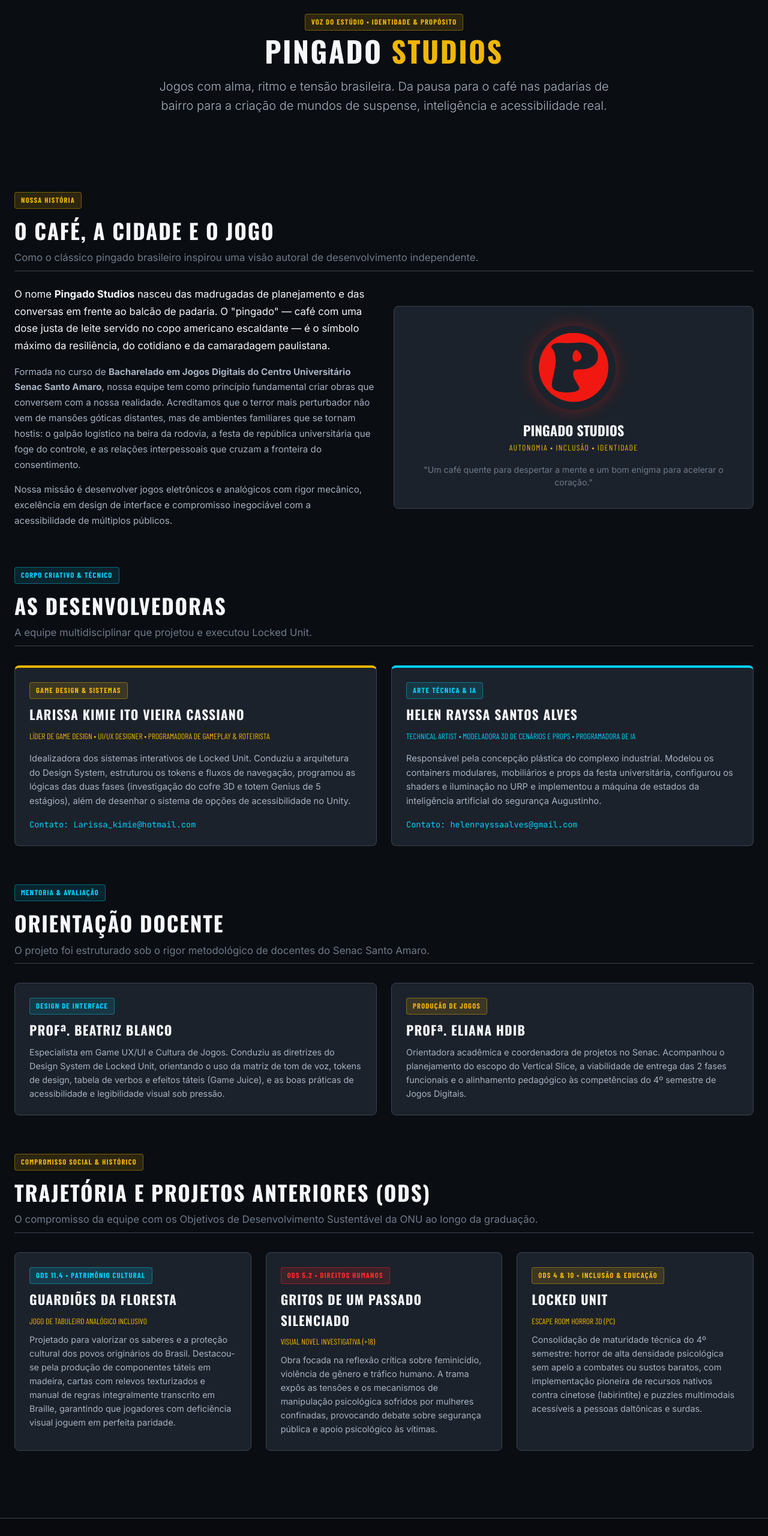
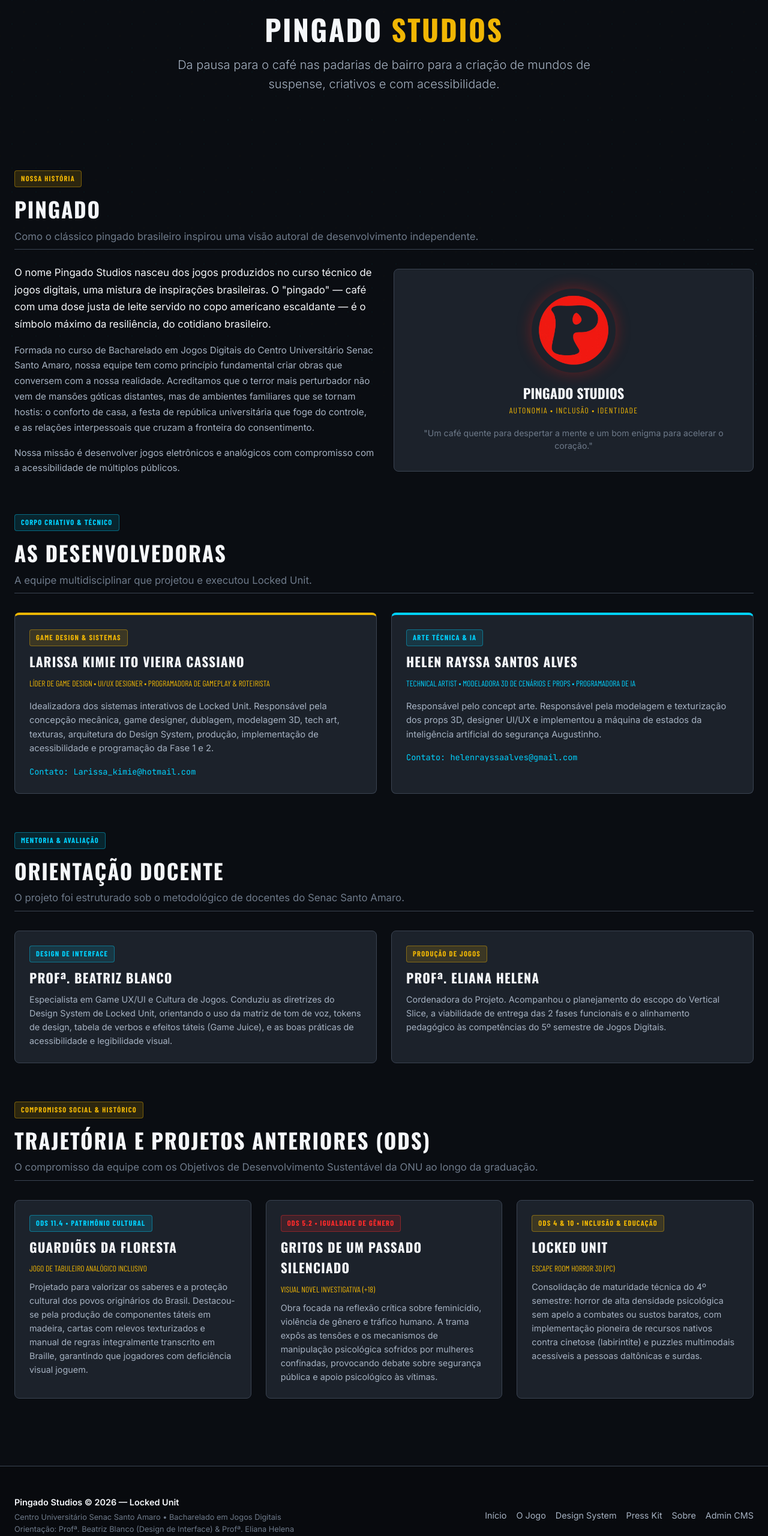
Before and after one commit to Lariikimie/Locked-Unit-Design-System, a plain HTML site: page sobre.html in a window 1280 px wide. Shown: the part 140-2700 px from the top of the page at 60% size. Drawn offline with nearby package versions, Linux system fonts and the light colour scheme; a web font is replaced by a local one.

Commit message:
chore(cms): atualizacao visual de sobre.html via Pingado Builder

```diff
--- a/sobre.html
+++ b/sobre.html
@@ -1,13 +1,12 @@
 <!DOCTYPE html>
-<html lang="pt-BR">
-<head>
+<html lang="pt-BR"><head>
   <meta charset="UTF-8">
   <meta name="viewport" content="width=device-width, initial-scale=1.0">
   <title>Sobre o Estúdio — Pingado Studios | Locked Unit</title>
   <meta name="description" content="Conheça a história da Pingado Studios, o perfil das desenvolvedoras Larissa Kimie e Helen Alves, as orientadoras acadêmicas e os projetos anteriores focados em ODS.">
   <link rel="icon" type="image/png" href="assets/img/logo-pingado.png">
   <link rel="stylesheet" href="assets/css/style.css">
-</head>
+<style></style></head>
 <body>
 
   <!-- CABEÇALHO & NAVEGAÇÃO -->
@@ -46,48 +45,33 @@
 
     <!-- HERO DO SOBRE -->
     <section class="hero-section" style="padding-top: var(--space-5);">
-      <div class="voice-badge voice-estudio">Voz do Estúdio • Identidade & Propósito</div>
-      <h1 class="hero-title">PINGADO <span>STUDIOS</span></h1>
-      <p class="hero-tagline">
-        Jogos com alma, ritmo e tensão brasileira. Da pausa para o café nas padarias de bairro para a criação de mundos de suspense,
-        inteligência e acessibilidade real.
-      </p>
+
+      <h1 class="hero-title">PINGADO <span class="">STUDIOS</span></h1>
+      <p class="hero-tagline">Da pausa para o café nas padarias de bairro para a criação de mundos de suspense, criativos e com acessibilidade.</p>
     </section>
 
     <!-- ORIGEM E FILOSOFIA -->
-    <section style="margin: var(--space-6) 0;">
+    <section style="margin: var(--space-6) 0;" class="">
       <div class="section-header">
         <div class="voice-badge voice-estudio">Nossa História</div>
-        <h2 class="section-title">O Café, a Cidade e o Jogo</h2>
+        <h2 class="section-title">Pingado</h2>
         <p class="section-desc">Como o clássico pingado brasileiro inspirou uma visão autoral de desenvolvimento independente.</p>
       </div>
 
-      <div style="display: grid; grid-template-columns: repeat(auto-fit, minmax(320px, 1fr)); gap: var(--space-5); align-items: center;">
-        <div>
-          <p style="margin-bottom: var(--space-3); color: var(--color-text-high); font-size: 1.05rem; line-height: 1.7;">
-            O nome <strong>Pingado Studios</strong> nasceu das madrugadas de planejamento e das conversas em frente ao balcão de padaria.
-            O "pingado" — café com uma dose justa de leite servido no copo americano escaldante — é o símbolo máximo da resiliência,
-            do cotidiano e da camaradagem paulistana.
-          </p>
-          <p style="margin-bottom: var(--space-3); color: var(--color-text-medium); font-size: 0.95rem; line-height: 1.7;">
-            Formada no curso de <strong>Bacharelado em Jogos Digitais do Centro Universitário Senac Santo Amaro</strong>, nossa equipe tem como
-            princípio fundamental criar obras que conversem com a nossa realidade. Acreditamos que o terror mais perturbador não vem de mansões góticas distantes,
-            mas de ambientes familiares que se tornam hostis: o galpão logístico na beira da rodovia, a festa de república universitária que foge do controle,
-            e as relações interpessoais que cruzam a fronteira do consentimento.
-          </p>
-          <p style="color: var(--color-text-medium); font-size: 0.95rem; line-height: 1.7;">
-            Nossa missão é desenvolver jogos eletrônicos e analógicos com rigor mecânico, excelência em design de interface e compromisso inegociável
-            com a acessibilidade de múltiplos públicos.
-          </p>
+      <div style="display: grid; grid-template-columns: repeat(auto-fit, minmax(320px, 1fr)); gap: var(--space-5); align-items: center;" class="">
+        <div class="">
+          <p style="margin-bottom: var(--space-3); color: var(--color-text-high); font-size: 1.05rem; line-height: 1.7;" class="">O nome Pingado Studios nasceu dos jogos produzidos no curso técnico de jogos digitais, uma mistura de inspirações brasileiras. O "pingado" — café com uma dose justa de leite servido no copo americano escaldante — é o símbolo máximo da resiliência, do cotidiano brasileiro.</p>
+          <p style="margin-bottom: var(--space-3); color: var(--color-text-medium); font-size: 0.95rem; line-height: 1.7;" class="">Formada no curso de Bacharelado em Jogos Digitais do Centro Universitário Senac Santo Amaro, nossa equipe tem como princípio fundamental criar obras que conversem com a nossa realidade. Acreditamos que o terror mais perturbador não vem de mansões góticas distantes, mas de ambientes familiares que se tornam hostis: o conforto de casa, a festa de república universitária que foge do controle, e as relações interpessoais que cruzam a fronteira do consentimento.</p>
+          <p style="color: var(--color-text-medium); font-size: 0.95rem; line-height: 1.7;" class="">Nossa missão é desenvolver jogos eletrônicos e analógicos com compromisso com a acessibilidade de múltiplos públicos.</p>
         </div>
 
-        <div style="text-align: center; background: var(--color-surface-container); border: 1px solid var(--color-border-metal); border-radius: var(--radius-md); padding: var(--space-5);">
-          <img src="assets/img/logo-pingado.png" alt="Pingado Studios Emblema" style="width: 140px; margin: 0 auto var(--space-3); border-radius: 50%; box-shadow: 0 0 25px rgba(240, 26, 18, 0.35);">
-          <h3 style="font-family: var(--font-heading); font-size: 1.4rem; text-transform: uppercase; color: var(--color-text-high);">Pingado Studios</h3>
-          <p style="font-size: 0.85rem; color: var(--color-hazard-yellow); font-family: var(--font-hud); letter-spacing: 0.1em; text-transform: uppercase;">
+        <div style="text-align: center; background: var(--color-surface-container); border: 1px solid var(--color-border-metal); border-radius: var(--radius-md); padding: var(--space-5);" class="">
+          <img src="assets/img/logo-pingado.png" alt="Pingado Studios Emblema" style="width: 140px; margin: 0 auto var(--space-3); border-radius: 50%; box-shadow: 0 0 25px rgba(240, 26, 18, 0.35);" class="">
+          <h3 style="font-family: var(--font-heading); font-size: 1.4rem; text-transform: uppercase; color: var(--color-text-high);" class="">Pingado Studios</h3>
+          <p style="font-size: 0.85rem; color: var(--color-hazard-yellow); font-family: var(--font-hud); letter-spacing: 0.1em; text-transform: uppercase;" class="">
             Autonomia • Inclusão • Identidade
           </p>
-          <p style="font-size: 0.88rem; color: var(--color-text-muted); margin-top: var(--space-3); line-height: 1.5;">
+          <p style="font-size: 0.88rem; color: var(--color-text-muted); margin-top: var(--space-3); line-height: 1.5;" class="">
             "Um café quente para despertar a mente e um bom enigma para acelerar o coração."
           </p>
         </div>
@@ -95,9 +79,9 @@
     </section>
 
     <!-- AS DESENVOLVEDORAS -->
-    <section style="margin: var(--space-7) 0;">
+    <section style="margin: var(--space-7) 0;" class="">
       <div class="section-header">
-        <div class="voice-badge voice-manual">Corpo Criativo & Técnico</div>
+        <div class="voice-badge voice-manual">Corpo Criativo &amp; Técnico</div>
         <h2 class="section-title">As Desenvolvedoras</h2>
         <p class="section-desc">A equipe multidisciplinar que projetou e executou Locked Unit.</p>
       </div>
@@ -105,32 +89,26 @@
       <div class="cards-grid">
         <!-- LARISSA -->
         <div class="card" style="border-top: 4px solid var(--color-hazard-yellow);">
-          <div class="voice-badge voice-estudio">Game Design & Sistemas</div>
+          <div class="voice-badge voice-estudio">Game Design &amp; Sistemas</div>
           <h3 class="card-title">Larissa Kimie Ito Vieira Cassiano</h3>
-          <p style="font-size: 0.85rem; color: var(--color-hazard-yellow); font-family: var(--font-hud); text-transform: uppercase; margin-bottom: var(--space-3);">
-            Líder de Game Design • UI/UX Designer • Programadora de Gameplay & Roteirista
+          <p style="font-size: 0.85rem; color: var(--color-hazard-yellow); font-family: var(--font-hud); text-transform: uppercase; margin-bottom: var(--space-3);" class="">
+            Líder de Game Design • UI/UX Designer • Programadora de Gameplay &amp; Roteirista
           </p>
-          <p style="font-size: 0.92rem; color: var(--color-text-medium); line-height: 1.6; margin-bottom: var(--space-3);">
-            Idealizadora dos sistemas interativos de Locked Unit. Conduziu a arquitetura do Design System, estruturou os tokens e fluxos de navegação,
-            programou as lógicas das duas fases (investigação do cofre 3D e totem Genius de 5 estágios), além de desenhar o sistema de opções de acessibilidade no Unity.
-          </p>
-          <p style="font-size: 0.85rem; font-family: var(--font-code); color: var(--color-primary-cyan);">
+          <p style="font-size: 0.92rem; color: var(--color-text-medium); line-height: 1.6; margin-bottom: var(--space-3);" class="">Idealizadora dos sistemas interativos de Locked Unit. Responsável pela concepção mecânica, game designer, dublagem, modelagem 3D, tech art, texturas, arquitetura do Design System, produção, implementação de acessibilidade e programação da Fase 1 e 2.</p>
+          <p style="font-size: 0.85rem; font-family: var(--font-code); color: var(--color-primary-cyan);" class="">
             Contato: Larissa_kimie@hotmail.com
           </p>
         </div>
 
         <!-- HELEN -->
         <div class="card" style="border-top: 4px solid var(--color-primary-cyan);">
-          <div class="voice-badge voice-manual">Arte Técnica & IA</div>
+          <div class="voice-badge voice-manual">Arte Técnica &amp; IA</div>
           <h3 class="card-title">Helen Rayssa Santos Alves</h3>
-          <p style="font-size: 0.85rem; color: var(--color-primary-cyan); font-family: var(--font-hud); text-transform: uppercase; margin-bottom: var(--space-3);">
+          <p style="font-size: 0.85rem; color: var(--color-primary-cyan); font-family: var(--font-hud); text-transform: uppercase; margin-bottom: var(--space-3);" class="">
             Technical Artist • Modeladora 3D de Cenários e Props • Programadora de IA
           </p>
-          <p style="font-size: 0.92rem; color: var(--color-text-medium); line-height: 1.6; margin-bottom: var(--space-3);">
-            Responsável pela concepção plástica do complexo industrial. Modelou os containers modulares, mobiliários e props da festa universitária,
-            configurou os shaders e iluminação no URP e implementou a máquina de estados da inteligência artificial do segurança Augustinho.
-          </p>
-          <p style="font-size: 0.85rem; font-family: var(--font-code); color: var(--color-primary-cyan);">
+          <p style="font-size: 0.92rem; color: var(--color-text-medium); line-height: 1.6; margin-bottom: var(--space-3);" class="">Responsável pelo concept arte. Responsável pela modelagem e texturização dos props 3D, designer UI/UX e implementou a máquina de estados da inteligência artificial do segurança Augustinho.</p>
+          <p style="font-size: 0.85rem; font-family: var(--font-code); color: var(--color-primary-cyan);" class="">
             Contato: helenrayssaalves@gmail.com
           </p>
         </div>
@@ -138,39 +116,32 @@
     </section>
 
     <!-- ORIENTAÇÃO ACADÊMICA SENAC -->
-    <section style="margin: var(--space-7) 0;">
+    <section style="margin: var(--space-7) 0;" class="">
       <div class="section-header">
-        <div class="voice-badge voice-manual">Mentoria & Avaliação</div>
+        <div class="voice-badge voice-manual">Mentoria &amp; Avaliação</div>
         <h2 class="section-title">Orientação Docente</h2>
-        <p class="section-desc">O projeto foi estruturado sob o rigor metodológico de docentes do Senac Santo Amaro.</p>
+        <p class="section-desc">O projeto foi estruturado sob o metodológico de docentes do Senac Santo Amaro.</p>
       </div>
 
       <div class="cards-grid">
         <div class="card">
           <div class="voice-badge voice-manual">Design de Interface</div>
           <h3 class="card-title">Profª. Beatriz Blanco</h3>
-          <p style="font-size: 0.9rem; color: var(--color-text-medium); line-height: 1.6;">
-            Especialista em Game UX/UI e Cultura de Jogos. Conduziu as diretrizes do Design System de Locked Unit,
-            orientando o uso da matriz de tom de voz, tokens de design, tabela de verbos e efeitos táteis (Game Juice),
-            e as boas práticas de acessibilidade e legibilidade visual sob pressão.
-          </p>
+          <p style="font-size: 0.9rem; color: var(--color-text-medium); line-height: 1.6;" class="">Especialista em Game UX/UI e Cultura de Jogos. Conduziu as diretrizes do Design System de Locked Unit, orientando o uso da matriz de tom de voz, tokens de design, tabela de verbos e efeitos táteis (Game Juice), e as boas práticas de acessibilidade e legibilidade visual.</p>
         </div>
 
         <div class="card">
           <div class="voice-badge voice-estudio">Produção de Jogos</div>
-          <h3 class="card-title">Profª. Eliana Hdib</h3>
-          <p style="font-size: 0.9rem; color: var(--color-text-medium); line-height: 1.6;">
-            Orientadora acadêmica e coordenadora de projetos no Senac. Acompanhou o planejamento do escopo do Vertical Slice,
-            a viabilidade de entrega das 2 fases funcionais e o alinhamento pedagógico às competências do 4º semestre de Jogos Digitais.
-          </p>
+          <h3 class="card-title">PROFª. ELIANA HELENA</h3>
+          <p style="font-size: 0.9rem; color: var(--color-text-medium); line-height: 1.6;" class="">Cordenadora do Projeto. Acompanhou o planejamento do escopo do Vertical Slice, a viabilidade de entrega das 2 fases funcionais e o alinhamento pedagógico às competências do 5º semestre de Jogos Digitais.</p>
         </div>
       </div>
     </section>
 
     <!-- TRAJETÓRIA E PROJETOS ODS ANTERIORES -->
-    <section style="margin: var(--space-7) 0;">
+    <section style="margin: var(--space-7) 0;" class="">
       <div class="section-header">
-        <div class="voice-badge voice-estudio">Compromisso Social & Histórico</div>
+        <div class="voice-badge voice-estudio">Compromisso Social &amp; Histórico</div>
         <h2 class="section-title">Trajetória e Projetos Anteriores (ODS)</h2>
         <p class="section-desc">O compromisso da equipe com os Objetivos de Desenvolvimento Sustentável da ONU ao longo da graduação.</p>
       </div>
@@ -180,23 +151,20 @@
         <div class="card">
           <div class="voice-badge voice-manual" style="background: rgba(0, 210, 255, 0.15); color: var(--color-primary-cyan);">ODS 11.4 • Patrimônio Cultural</div>
           <h3 class="card-title">Guardiões da Floresta</h3>
-          <p style="font-size: 0.85rem; color: var(--color-hazard-yellow); font-family: var(--font-hud); text-transform: uppercase; margin-bottom: 8px;">
+          <p style="font-size: 0.85rem; color: var(--color-hazard-yellow); font-family: var(--font-hud); text-transform: uppercase; margin-bottom: 8px;" class="">
             Jogo de Tabuleiro Analógico Inclusivo
           </p>
-          <p style="font-size: 0.9rem; color: var(--color-text-medium); line-height: 1.6;">
-            Projetado para valorizar os saberes e a proteção cultural dos povos originários do Brasil. Destacou-se pela produção de componentes táteis em madeira,
-            cartas com relevos texturizados e manual de regras integralmente transcrito em Braille, garantindo que jogadores com deficiência visual joguem em perfeita paridade.
-          </p>
+          <p style="font-size: 0.9rem; color: var(--color-text-medium); line-height: 1.6;" class="">Projetado para valorizar os saberes e a proteção cultural dos povos originários do Brasil. Destacou-se pela produção de componentes táteis em madeira, cartas com relevos texturizados e manual de regras integralmente transcrito em Braille, garantindo que jogadores com deficiência visual joguem.</p>
         </div>
 
         <!-- GRITOS DE UM PASSADO SILENCIADO -->
         <div class="card">
-          <div class="voice-badge voice-interfone" style="background: rgba(255, 42, 42, 0.15); color: var(--color-alert-red);">ODS 5.2 • Direitos Humanos</div>
+          <div class="voice-badge voice-interfone" style="background: rgba(255, 42, 42, 0.15); color: var(--color-alert-red);">ODS 5.2 •  Igualdade de gênero </div>
           <h3 class="card-title">Gritos de um Passado Silenciado</h3>
-          <p style="font-size: 0.85rem; color: var(--color-hazard-yellow); font-family: var(--font-hud); text-transform: uppercase; margin-bottom: 8px;">
+          <p style="font-size: 0.85rem; color: var(--color-hazard-yellow); font-family: var(--font-hud); text-transform: uppercase; margin-bottom: 8px;" class="">
             Visual Novel Investigativa (+18)
           </p>
-          <p style="font-size: 0.9rem; color: var(--color-text-medium); line-height: 1.6;">
+          <p style="font-size: 0.9rem; color: var(--color-text-medium); line-height: 1.6;" class="">
             Obra focada na reflexão crítica sobre feminicídio, violência de gênero e tráfico humano. A trama expôs as tensões e os mecanismos de manipulação
             psicológica sofridos por mulheres confinadas, provocando debate sobre segurança pública e apoio psicológico às vítimas.
           </p>
@@ -204,12 +172,12 @@
 
         <!-- LOCKED UNIT -->
         <div class="card">
-          <div class="voice-badge voice-estudio" style="background: rgba(240, 182, 4, 0.15); color: var(--color-hazard-yellow);">ODS 4 & 10 • Inclusão & Educação</div>
+          <div class="voice-badge voice-estudio" style="background: rgba(240, 182, 4, 0.15); color: var(--color-hazard-yellow);">ODS 4 &amp; 10 • Inclusão &amp; Educação</div>
           <h3 class="card-title">Locked Unit</h3>
-          <p style="font-size: 0.85rem; color: var(--color-hazard-yellow); font-family: var(--font-hud); text-transform: uppercase; margin-bottom: 8px;">
+          <p style="font-size: 0.85rem; color: var(--color-hazard-yellow); font-family: var(--font-hud); text-transform: uppercase; margin-bottom: 8px;" class="">
             Escape Room Horror 3D (PC)
           </p>
-          <p style="font-size: 0.9rem; color: var(--color-text-medium); line-height: 1.6;">
+          <p style="font-size: 0.9rem; color: var(--color-text-medium); line-height: 1.6;" class="">
             Consolidação de maturidade técnica do 4º semestre: horror de alta densidade psicológica sem apelo a combates ou sustos baratos,
             com implementação pioneira de recursos nativos contra cinetose (labirintite) e puzzles multimodais acessíveis a pessoas daltônicas e surdas.
           </p>
@@ -222,10 +190,10 @@
   <!-- RODAPÉ -->
   <footer class="site-footer">
     <div class="footer-container">
-      <div>
-        <p style="color: var(--color-text-high); font-weight: 600;">Pingado Studios © 2026 — Locked Unit</p>
-        <p style="font-size: 0.8rem; margin-top: 4px;">Centro Universitário Senac Santo Amaro • Bacharelado em Jogos Digitais</p>
-        <p style="font-size: 0.8rem; color: var(--color-text-muted);">Orientação: Profª. Beatriz Blanco (Design de Interface) & Profª. Eliana Hdib</p>
+      <div class="">
+        <p style="color: var(--color-text-high); font-weight: 600;" class="">Pingado Studios © 2026 — Locked Unit</p>
+        <p style="font-size: 0.8rem; margin-top: 4px;" class="">Centro Universitário Senac Santo Amaro • Bacharelado em Jogos Digitais</p>
+        <p style="font-size: 0.8rem; color: var(--color-text-muted);" class="">Orientação: Profª. Beatriz Blanco (Design de Interface) &amp; Profª. Eliana Helena</p>
       </div>
 
       <ul class="footer-links">
@@ -240,5 +208,5 @@
   </footer>
 
   <script src="assets/js/app.js"></script>
-</body>
-</html>
+
+</body></html>
```
